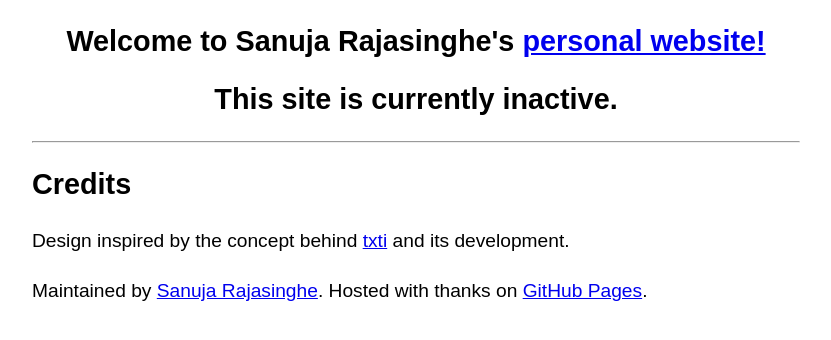
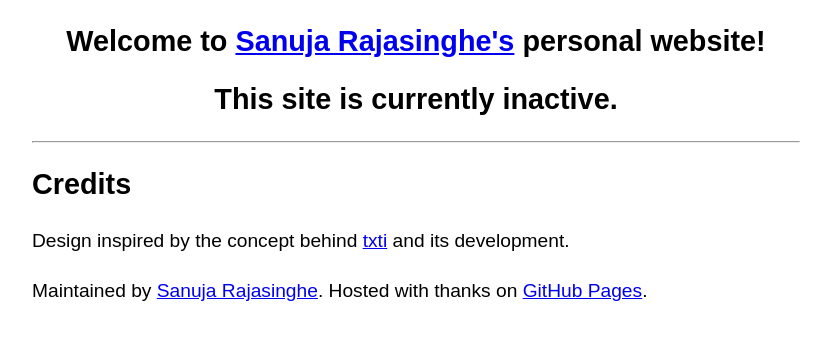
Before and after one commit to sanujar/v1, a plain HTML site: page index.html in a window 1280 px wide. Shown: the whole page, without its empty margins (224-1055 px from the left). Drawn offline with Linux system fonts and the light colour scheme.

Commit message:
Improved links

```diff
--- a/index.html
+++ b/index.html
@@ -23,7 +23,7 @@
 <article>
 	<header>
 		<center>
-			<h1>Welcome to Sanuja Rajasinghe's <a title="sanujarajasinghe.com" href="https://sanujarajasinghe.com">personal website!</a> </h1>
+			<h1>Welcome to <a title="Sanuja Rajasinghe - sanujarajasinghe.com" href="https://sanujarajasinghe.com">Sanuja Rajasinghe's</a> personal website! </h1>
 			<h2>This site is currently inactive.</h2>
 		</center>
 	</header>
```
